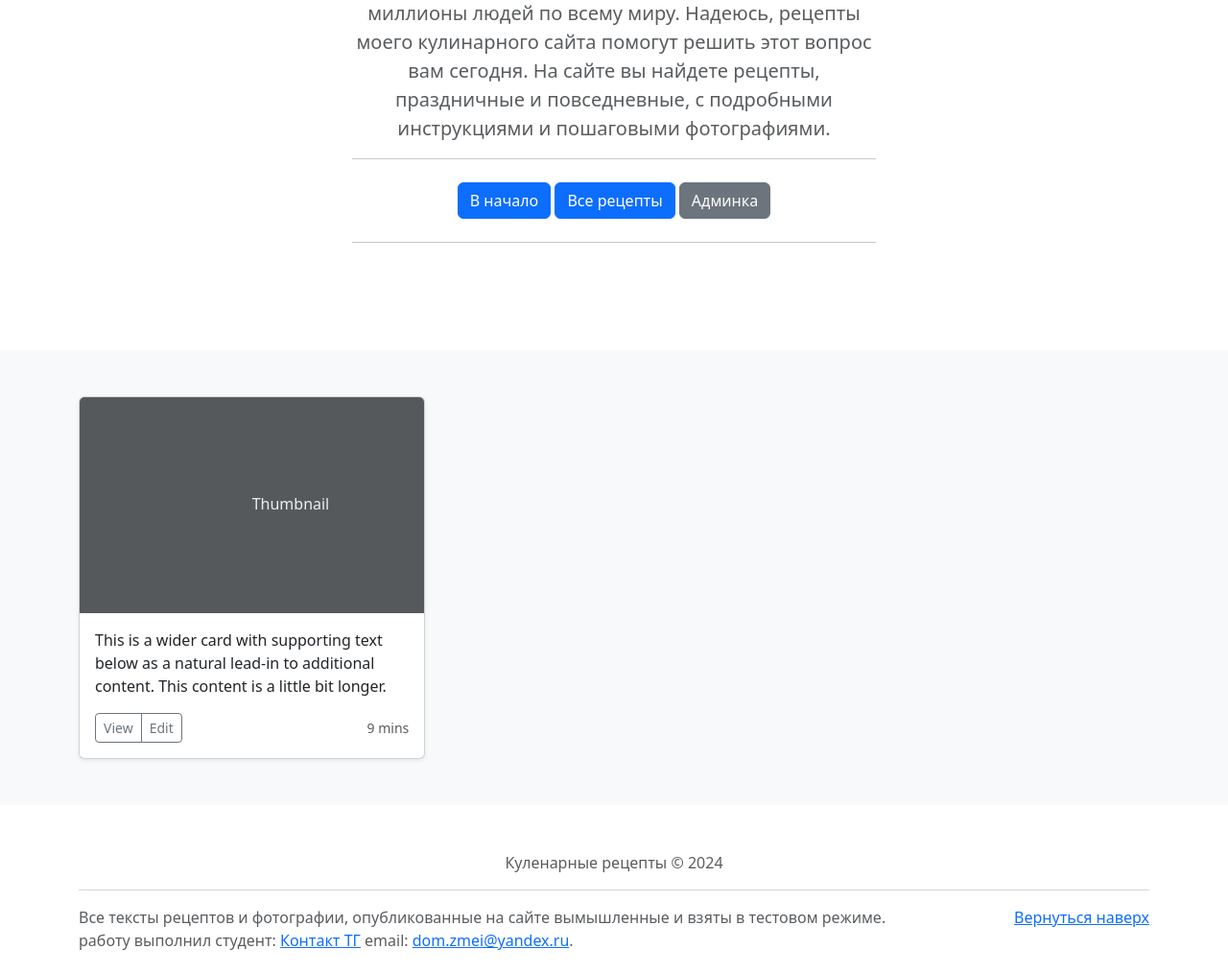
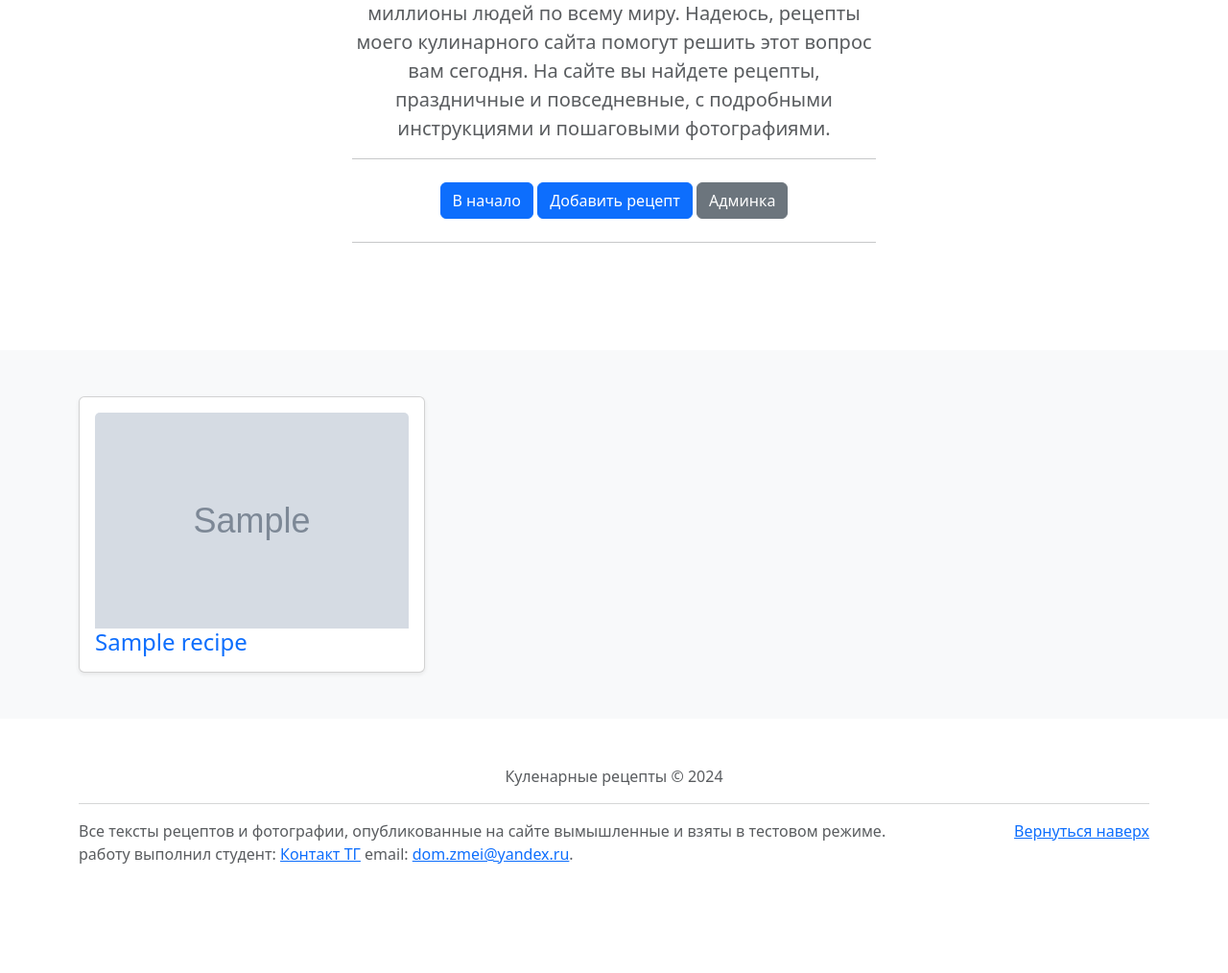
Before and after one commit to zzollozz/site-Recipe-itog-GB, a Django app: page / in a window 1280 px wide. Shown: the part 239-1253 px from the top of the page at 96% size. After the commit the page ends 1139 px from the top, so only its background shows below. Run offline with Django 5.2, Linux system fonts and the light colour scheme; tables that the repository leaves empty hold one stand-in row (values such as "Sample post"); grey boxes marked "Sample" are stand-in pictures.

Commit message:
добавление пецеатов и подробный вывод рецепта

```diff
--- a/mainapp/models.py
+++ b/mainapp/models.py
@@ -35,12 +35,12 @@ class Recipe(models.Model):
         FileExtensionValidator(allowed_extensions=('png', 'jpg', 'webp', 'jpeg', 'gif'))])
     author = models.ForeignKey(to=User, on_delete=models.CASCADE, verbose_name='автор')
 
-    category = models.ManyToManyField(Category, related_name='recipes')
+    category = models.ManyToManyField(Category)
     is_active = models.BooleanField(default=True, verbose_name='Активен')
     objects = Manager()
 
     def __str__(self):
-        return f"{self.title}. {self.category.title}"
+        return f"{self.title}"
 
     class Meta:
         verbose_name = 'рецепт'
@@ -49,3 +49,8 @@ class Recipe(models.Model):
     @staticmethod
     def get_items():
         return Recipe.objects.filter(is_active=True).order_by('category', 'title')
+
+
+class CategoryRecipe(models.Model):
+    category = models.ForeignKey(Category, on_delete=models.CASCADE)
+    recipe = models.ForeignKey(Recipe, on_delete=models.CASCADE)
--- a/mainapp/templates/mainapp/includes/inc_main_menu.html
+++ b/mainapp/templates/mainapp/includes/inc_main_menu.html
@@ -1,24 +1,7 @@
-
-{#<div class="container">#}
-{#    <header class="d-flex flex-wrap justify-content-center py-3 mb-4 border-bottom">#}
-{#      <a href="/" class="d-flex align-items-center mb-3 mb-md-0 me-md-auto link-body-emphasis text-decoration-none">#}
-{#        <svg class="bi me-2" width="40" height="32"><use xlink:href="#bootstrap"></use></svg>#}
-{#          <img src="{% static 'images/logo.png' %}" alt="logo">#}
-{#        <span class="fs-4">Учет сотрудников организации</span>#}
-{##}
-{#      </a>#}
-{##}
-{#      <ul class="nav nav-pills">#}
-{#        <li class="nav-item"><a href="{% url 'mainapp:home' %}" class="nav-link active" aria-current="page">В начало</a></li>#}
-{#        <li class="nav-item"><a href="{% url 'admin:index' %}" class="nav-link">Админка</a></li>#}
-{#        <li class="nav-item"><a href="{% url 'mainapp:login' %}" class="nav-link">Вход</a></li>#}
-{#      </ul>#}
-{#    </header>#}
-{#  </div>#}
-
 
 <hr>
 <a href="{% url 'mainapp:home' %}" class="btn btn-primary my-2">В начало</a>
-<a href="#" class="btn btn-primary my-2">Все рецепты</a>
+{#<a href="#" class="btn btn-primary my-2">Все рецепты</a>#}
+<a href="{% url 'mainapp:add_recipe' %}" class="btn btn-primary my-2">Добавить рецепт</a>
 <a href="{% url 'admin:index' %}" class="btn btn-secondary my-2">Админка</a>
 <hr>
--- a/mainapp/templates/mainapp/index.html
+++ b/mainapp/templates/mainapp/index.html
@@ -1,4 +1,5 @@
 {% extends 'base.html' %}
+{% load static %}
 
 
 {% block menu %}
@@ -27,34 +28,54 @@
 
         <div class="album py-5 bg-body-tertiary">
             <div class="container">
+                <div class="row row-cols-1 row-cols-sm-2 row-cols-md-3 g-3">
+                    {% for recipe in recipes %}
+                        <div class="col">
 
-                <div class="row row-cols-1 row-cols-sm-2 row-cols-md-3 g-3">
-                    <div class="col">
-                        <div class="card shadow-sm">
-                            <svg class="bd-placeholder-img card-img-top" width="100%" height="225"
-                                 xmlns="http://www.w3.org/2000/svg" role="img" aria-label="Placeholder: Thumbnail"
-                                 preserveAspectRatio="xMidYMid slice" focusable="false"><title>Placeholder</title>
-                                <rect width="100%" height="100%" fill="#55595c"></rect>
-                                <text x="50%" y="50%" fill="#eceeef" dy=".3em">Thumbnail</text>
-                            </svg>
-                            <div class="card-body">
-                                <p class="card-text">This is a wider card with supporting text below as a natural
-                                    lead-in to additional content. This content is a little bit longer.</p>
-                                <div class="d-flex justify-content-between align-items-center">
-                                    <div class="btn-group">
-                                        <button type="button" class="btn btn-sm btn-outline-secondary">View</button>
-                                        <button type="button" class="btn btn-sm btn-outline-secondary">Edit</button>
+                            <div class="card shadow-sm">
+                                <div class="card-body">
+                                    {% if recipe.img %}
+                                        <img class="bd-placeholder-img card-img-top" width="100%" height="225"
+                                             src="{{ recipe.img.url }}" alt="">
+                                    {% else %}
+                                        <img class="bd-placeholder-img card-img-top" width="100%" height="225"
+                                             src="{% static 'img/salati_prev_cat.jpeg' %}">
+                                    {% endif %}
+                                    <div>
+                                        <a href="{% url 'mainapp:read_recipe' recipe.id %}"
+                                           style="text-decoration: none;"><h4 class="card-text">{{ recipe.title }}</h4>
+                                        </a>
                                     </div>
-                                    <small class="text-body-secondary">9 mins</small>
                                 </div>
                             </div>
                         </div>
-                    </div>
+                    {% endfor %}
                 </div>
-
             </div>
         </div>
 
 
     </main>
 {% endblock content %}
+
+{#<div class="col">#}
+{#    <div class="card shadow-sm">#}
+{#        <svg class="bd-placeholder-img card-img-top" width="100%" height="225" xmlns="http://www.w3.org/2000/svg"#}
+{#             role="img" aria-label="Placeholder: Thumbnail" preserveAspectRatio="xMidYMid slice" focusable="false">#}
+{#            <title>Placeholder</title>#}
+{#            <rect width="100%" height="100%" fill="#55595c"></rect>#}
+{#            <text x="50%" y="50%" fill="#eceeef" dy=".3em">Thumbnail</text>#}
+{#        </svg>#}
+{#        <div class="card-body">#}
+{#            <p class="card-text">This is a wider card with supporting text below as a natural lead-in to additional#}
+{#                content. This content is a little bit longer.</p>#}
+{#            <div class="d-flex justify-content-between align-items-center">#}
+{#                <div class="btn-group">#}
+{#                    <button type="button" class="btn btn-sm btn-outline-secondary">View</button>#}
+{#                    <button type="button" class="btn btn-sm btn-outline-secondary">Edit</button>#}
+{#                </div>#}
+{#                <small class="text-body-secondary">9 mins</small>#}
+{#            </div>#}
+{#        </div>#}
+{#    </div>#}
+{#</div>#}
--- a/mainapp/urls.py
+++ b/mainapp/urls.py
@@ -6,4 +6,6 @@ app_name = 'mainapp'
 
 urlpatterns = [
     path('', mainapp.index, name='home'),
+    path('add_recipe/', mainapp.add_recipe, name='add_recipe'),
+    path('read_recipe/<int:pk>/', mainapp.read_recipe, name='read_recipe'),
 ]
--- a/mainapp/views.py
+++ b/mainapp/views.py
@@ -1,8 +1,50 @@
-from django.shortcuts import render
+from django.shortcuts import render, redirect, get_object_or_404
+
+from mainapp.forms import CreateRacipe
+from mainapp.models import Recipe, Category
+
 
 def index(request):
+    recipes = Recipe.objects.all()
+
+
     context = {
-        'title': 'главная страница'
+        'title': 'Главная страница',
+        'recipes': recipes
+    }
+    return render(request, 'mainapp/index.html', context=context)
+
+def add_recipe(request):
+    recipe_form = CreateRacipe()
+
+    if request.method == 'POST':
+        recipe_form = CreateRacipe(request.POST, request.FILES)
+        if recipe_form.is_valid():
+            new_recipe = Recipe(
+                title=recipe_form.cleaned_data['title'],
+                description=recipe_form.cleaned_data['description'],
+                cooking_steps=recipe_form.cleaned_data['cooking_steps'],
+                cooking_time=recipe_form.cleaned_data['cooking_time'],
+                img=recipe_form.cleaned_data['img'],
+                author=recipe_form.cleaned_data['author'],
+            )
+
+            new_recipe.save()
+            new_recipe.category.add(recipe_form.cleaned_data['category'].values()[0].get('id'))
+            return redirect('mainapp:home')
+
+    context = {
+        'title': 'Добавление рецепта',
+        'form': recipe_form,
+    }
+    return render(request, 'mainapp/add_recipe.html', context)
+
+
+def read_recipe(request, pk: int):
+    recipe = get_object_or_404(Recipe, pk=pk)
+    context = {
+        'title': 'Рецепт название',
+        'recipe': recipe
 
     }
-    return render(request, 'mainapp/index.html', context=context)
+    return render(request, 'mainapp/read_recipe.html', context)
--- a/project_Recipe_site/settings/settings_comon.py
+++ b/project_Recipe_site/settings/settings_comon.py
@@ -19,7 +19,6 @@ load_dotenv()
 # Создайте пути внутри проекта следующим образом: BASE_DIR/'subdir'.
 BASE_DIR = Path(__file__).resolve().parent.parent
 
-
 # Quick-start development settings - unsuitable for production
 # See https://docs.djangoproject.com/en/5.0/howto/deployment/checklist/
 
@@ -32,7 +31,6 @@ DEBUG = os.getenv('DEBUG')
 ALLOWED_HOSTS = ['127.0.0.1',
                  'domshop.pythonanywhere.com'
                  ]
-
 
 # Application definition
 
@@ -77,10 +75,8 @@ TEMPLATES = [
 
 WSGI_APPLICATION = 'project_Recipe_site.wsgi.application'
 
-
 # Database
 # https://docs.djangoproject.com/en/5.0/ref/settings/#databases
-
 
 
 # Password validation
@@ -100,7 +96,6 @@ AUTH_PASSWORD_VALIDATORS = [
         'NAME': 'django.contrib.auth.password_validation.NumericPasswordValidator',
     },
 ]
-
 
 # Internationalization
 # https://docs.djangoproject.com/en/5.0/topics/i18n/
--- a/project_Recipe_site/urls.py
+++ b/project_Recipe_site/urls.py
@@ -16,8 +16,18 @@ Including another URLconf
 """
 from django.contrib import admin
 from django.urls import path, include
+from django.conf import settings
+from django.conf.urls.static import static
 
 urlpatterns = [
     path('admin/', admin.site.urls),
     path('', include('mainapp.urls', namespace='mainapp')),
 ]
+
+if settings.DEBUG:
+    # Это для подключение Тол Бара
+    # import debug_toolbar
+    # urlpatterns += [path('__debug__/', include(debug_toolbar.urls))]
+
+    # Это для того чтоб подключение Статики было только на ЛоКале
+    urlpatterns += static(settings.MEDIA_URL, document_root=settings.MEDIA_ROOT)
```
Also changed, not shown: mainapp/forms.py (added, +24 -0 lines), mainapp/templates/mainapp/add_recipe.html (added, +39 -0 lines), mainapp/templates/mainapp/read_recipe.html (added, +42 -0 lines), project_Recipe_site/settings/settings_local.py (+4 -6 lines), mainapp/migrations/0001_initial.py, media/recipe/calat_s_frunchezoi.jpeg (added), media/recipe/salat_cezar.jpeg (added), media/recipe/salat_s_krevetkami_mocarelloi.jpeg (added), static/img/salat_s_krevetkami_mocarelloi.jpeg (added), static/img/salati_prev_cat.jpeg (added).
